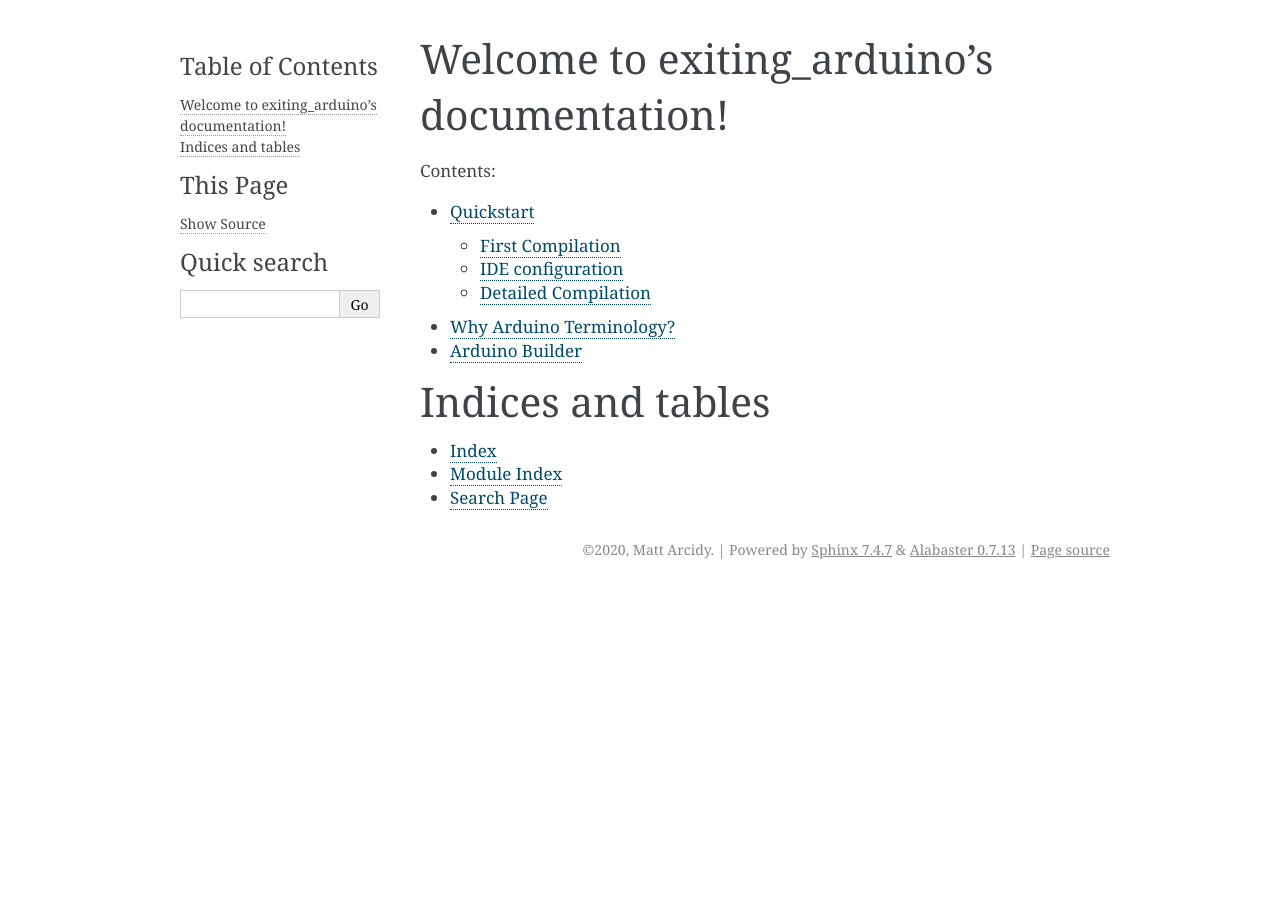
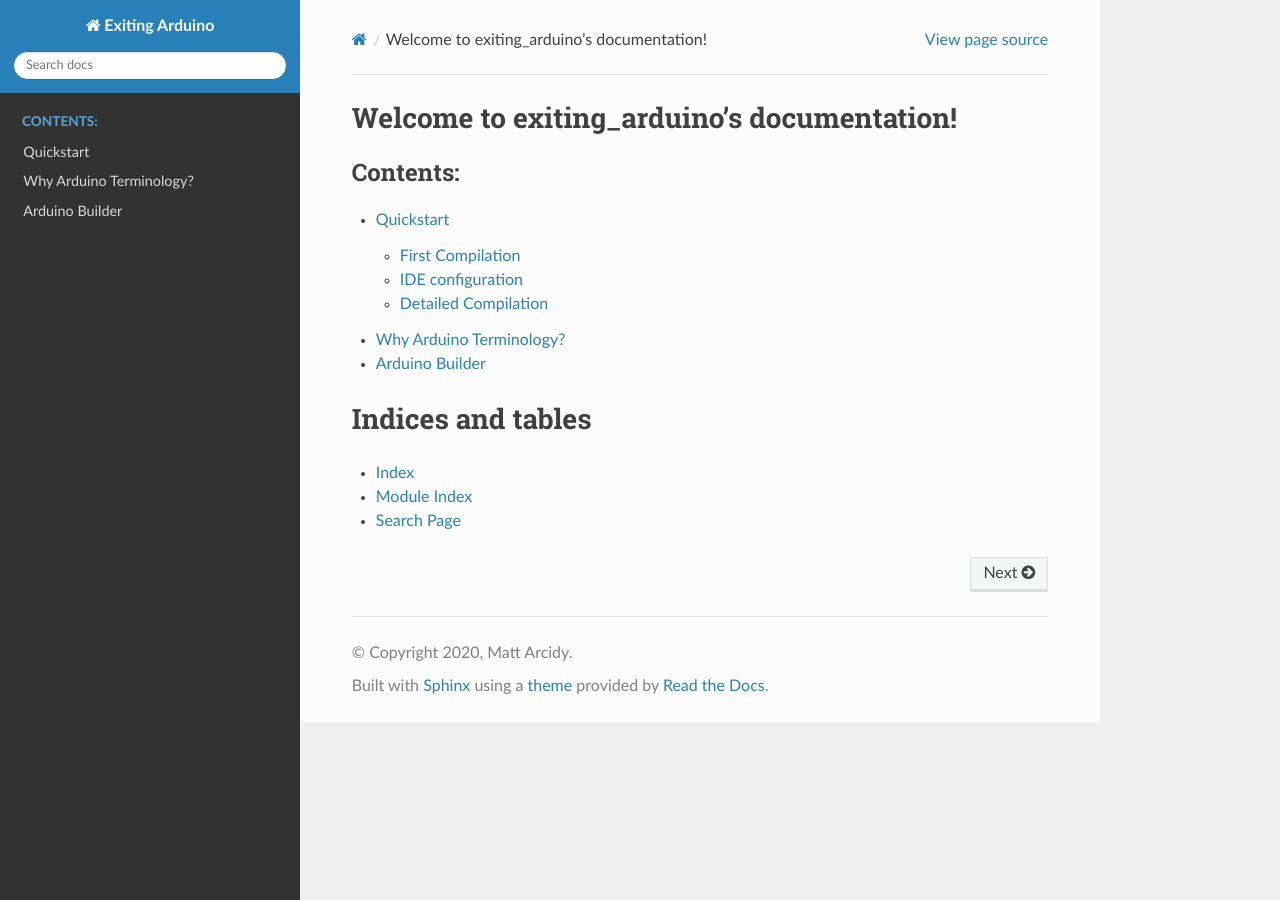
Before and after one commit to marcidy/exiting_arduino, a Sphinx documentation site: the page built from docs/source/index.rst, in a window 1280 px wide. Built offline with Sphinx 7.4.7 and the Read the Docs theme 2.0.0, drawn with Linux system fonts in a browser that asks for light colours.

Commit message:
enabling rtd style

```diff
--- a/docs/source/conf.py
+++ b/docs/source/conf.py
@@ -31,6 +31,7 @@
 # extensions coming with Sphinx (named 'sphinx.ext.*') or your custom
 # ones.
 extensions = [
+    "sphinx_rtd_theme",
 ]
 
 # Add any paths that contain templates here, relative to this directory.
@@ -47,7 +48,7 @@
 # The theme to use for HTML and HTML Help pages.  See the documentation for
 # a list of builtin themes.
 #
-html_theme = 'alabaster'
+html_theme = 'sphinx_rtd_theme'
 
 # Add any paths that contain custom static files (such as style sheets) here,
 # relative to this directory. They are copied after the builtin static files,
--- /dev/null
+++ b/requirements.txt
@@ -0,0 +1,2 @@
+sphinx
+sphinx-rtd-theme
```
Also changed, not shown: 1 other file.
